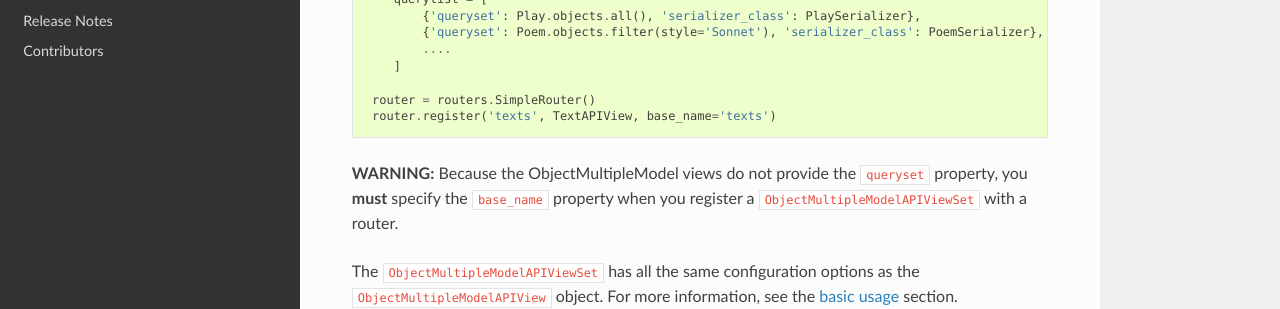
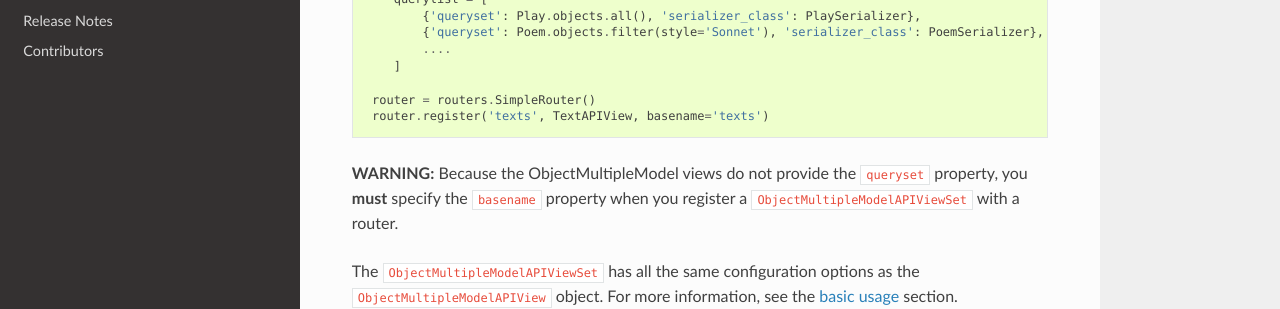
Before and after one commit to MattBroach/DjangoRestMultipleModels, a Sphinx documentation site: the page built from docs/viewsets.rst, in a window 1280 px wide. Shown: the part 363-672 px from the top of the page. Built offline with Sphinx 7.4.7 and the Read the Docs theme 2.0.0, drawn with Linux system fonts in a browser that asks for light colours.

Commit message:
base_name -> basename
[Deprecate] (https://www.django-rest-framework.org/community/release-notes/#390) the Router.register base_name argument in favor of basename. [#5990] (https://github.com/encode/django-rest-framework/issues/5990)

```diff
--- a/docs/viewsets.rst
+++ b/docs/viewsets.rst
@@ -16,9 +16,9 @@
         ]
 
      router = routers.SimpleRouter()
-     router.register('texts', TextAPIView, base_name='texts')
+     router.register('texts', TextAPIView, basename='texts')
 
 
-**WARNING:** Because the ObjectMultipleModel views do not provide the ``queryset`` property, you **must** specify the ``base_name`` property when you register a ``ObjectMultipleModelAPIViewSet`` with a router.
+**WARNING:** Because the ObjectMultipleModel views do not provide the ``queryset`` property, you **must** specify the ``basename`` property when you register a ``ObjectMultipleModelAPIViewSet`` with a router.
 
 The ``ObjectMultipleModelAPIViewSet`` has all the same configuration options as the ``ObjectMultipleModelAPIView`` object.  For more information, see the :doc:`basic usage <basic-usage>` section.
```
